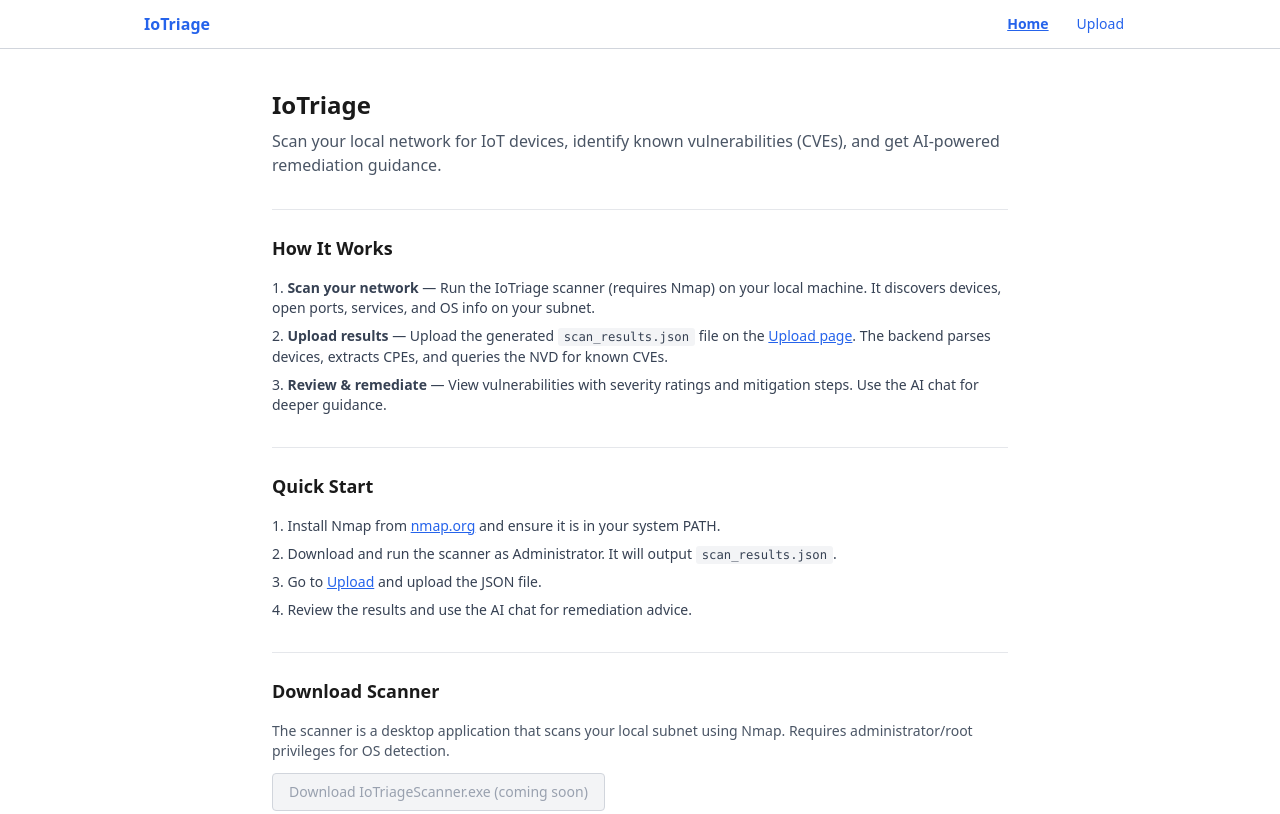
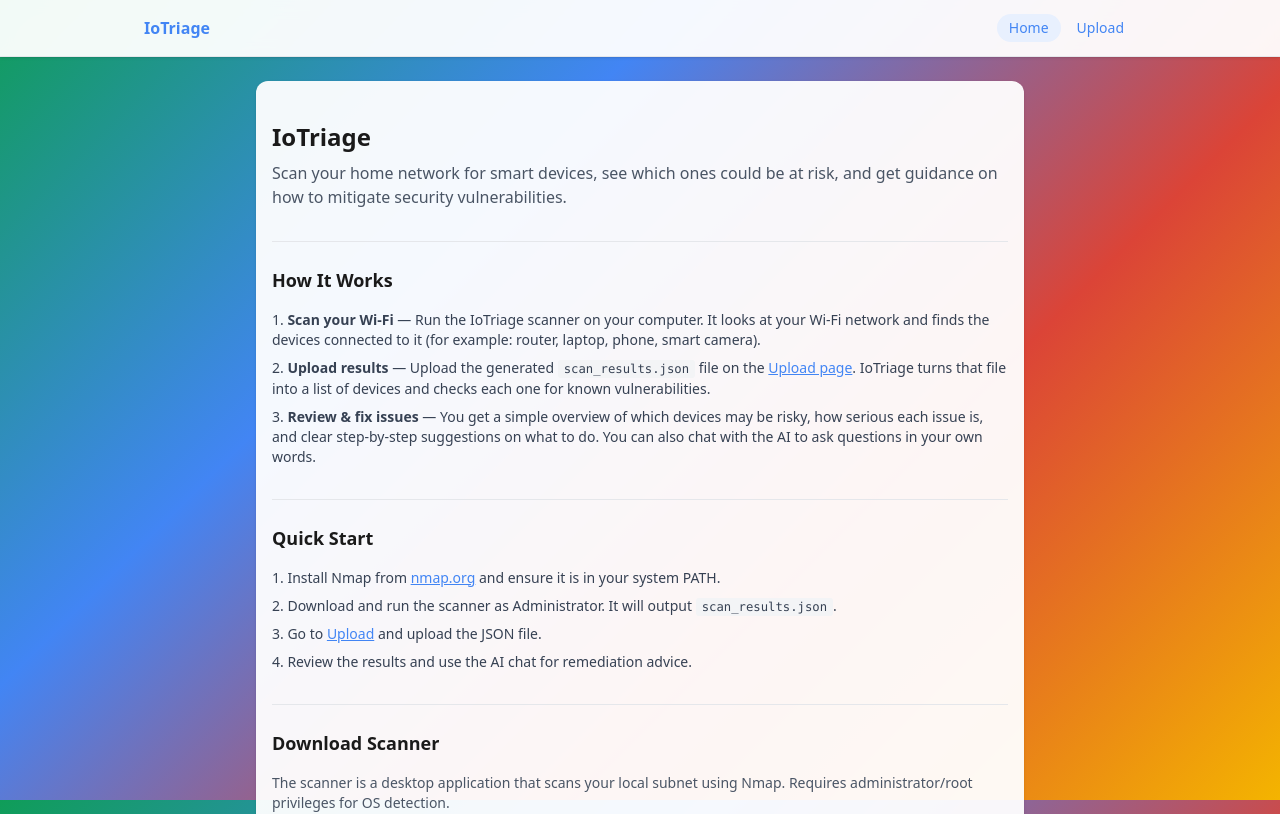
Before and after one commit to kagrawal6/Iotriage-Google-capstone, a React (Vite) app in the folder frontend/: page / in a window 1280 px wide. Shown: the top 814 px of the page. Built offline with nearby package versions, Linux system fonts and the light colour scheme.

Commit message:
Made instructions and steps more user-friendly, changed background theme

```diff
--- a/frontend/src/components/ChatWindow.jsx
+++ b/frontend/src/components/ChatWindow.jsx
@@ -40,7 +40,7 @@
   return (
     <div className="flex flex-col h-full">
       {/* Messages */}
-      <div className="flex-1 overflow-y-auto p-4 space-y-3">
+      <div className="flex-1 overflow-y-auto p-4 space-y-3 bg-white/80">
         {chatHistory.length === 0 && (
           <div className="text-center text-gray-400 py-10 text-sm">
             <p className="mb-1">Ask about your scan results.</p>
@@ -58,10 +58,10 @@
             }`}
           >
             <div
-              className={`max-w-[75%] rounded px-3 py-2 text-sm ${
+              className={`max-w-[75%] rounded-2xl px-3 py-2 text-sm ${
                 msg.role === "user"
-                  ? "bg-gray-100 text-black"
-                  : "border border-gray-200 text-gray-700"
+                  ? "bg-[#4285f4] text-white"
+                  : "border border-gray-200 bg-white text-gray-700"
               }`}
             >
               {msg.content}
@@ -81,7 +81,7 @@
       {/* Input */}
       <form
         onSubmit={handleSend}
-        className="border-t border-gray-200 p-3 flex gap-2"
+        className="border-t border-gray-200 p-3 flex gap-2 bg-white/95"
       >
         <input
           type="text"
@@ -93,12 +93,12 @@
               : "Upload a scan first"
           }
           disabled={!scanResults || isSending}
-          className="flex-1 border border-gray-300 rounded px-3 py-2 text-sm focus:outline-none focus:border-black disabled:opacity-50"
+          className="flex-1 border border-gray-300 rounded-full px-3 py-2 text-sm focus:outline-none focus:border-[#4285f4] disabled:opacity-50"
         />
         <button
           type="submit"
           disabled={!scanResults || !input.trim() || isSending}
-          className="border border-gray-400 hover:border-black disabled:opacity-40 disabled:cursor-not-allowed text-black px-4 py-2 rounded text-sm"
+          className="bg-[#4285f4] hover:bg-[#3367d6] disabled:opacity-40 disabled:cursor-not-allowed text-white px-4 py-2 rounded-full text-sm"
         >
           Send
         </button>
--- a/frontend/src/components/Navbar.jsx
+++ b/frontend/src/components/Navbar.jsx
@@ -5,17 +5,20 @@
   const { scanResults } = useScan();
 
   const linkClass = ({ isActive }) =>
-    `px-3 py-1 text-sm ${
+    `px-3 py-1 text-sm rounded-full ${
       isActive
-        ? "font-bold underline"
-        : "text-gray-600 hover:text-black hover:underline"
+        ? "font-medium text-[#1a73e8] bg-[#e8f0fe]"
+        : "text-gray-700 hover:text-[#1a73e8] hover:bg-[#e8f0fe]"
     }`;
 
   return (
-    <nav className="border-b border-gray-300 bg-white sticky top-0 z-50">
+    <nav className="border-b border-gray-200 bg-white/95 backdrop-blur sticky top-0 z-50 shadow-sm">
       <div className="max-w-5xl mx-auto px-4">
-        <div className="flex items-center justify-between h-12">
-          <NavLink to="/" className="text-base font-bold text-black">
+        <div className="flex items-center justify-between h-14">
+          <NavLink
+            to="/"
+            className="text-base font-bold text-[#202124]"
+          >
             IoTriage
           </NavLink>
 
--- a/frontend/src/components/VulnerabilityCard.jsx
+++ b/frontend/src/components/VulnerabilityCard.jsx
@@ -10,8 +10,23 @@
 
   const score = vulnerability.cvss?.score ?? null;
 
+  const severityClass = (() => {
+    switch (severity) {
+      case "CRITICAL":
+        return "bg-[#db4437] text-white"; // red
+      case "HIGH":
+        return "bg-[#ea4335] text-white"; // red tone
+      case "MEDIUM":
+        return "bg-[#f4b400] text-black"; // yellow
+      case "LOW":
+        return "bg-[#0f9d58] text-white"; // green
+      default:
+        return "bg-gray-100 text-gray-700";
+    }
+  })();
+
   return (
-    <div className="border border-gray-200 rounded p-4 text-sm">
+    <div className="border border-gray-200 rounded-lg p-4 text-sm bg-white/95">
       {/* Header */}
       <div className="flex items-start justify-between mb-2">
         <div>
@@ -26,7 +41,9 @@
           {score !== null && (
             <span className="text-xs font-mono">CVSS {score}</span>
           )}
-          <span className="text-xs font-bold border border-gray-300 px-2 py-0.5 rounded">
+          <span
+            className={`text-xs font-semibold px-2 py-0.5 rounded-full ${severityClass}`}
+          >
             {severity}
           </span>
         </div>
--- a/frontend/src/index.css
+++ b/frontend/src/index.css
@@ -3,13 +3,21 @@
 body {
   margin: 0;
   font-family: system-ui, -apple-system, sans-serif;
-  background-color: #ffffff;
+  /* Google-inspired multi-color background */
+  background: linear-gradient(
+    135deg,
+    #0f9d58 0%,
+    #4285f4 33%,
+    #db4437 66%,
+    #f4b400 100%
+  );
+  background-attachment: fixed;
   color: #1a1a1a;
   min-height: 100vh;
 }
 
 a {
-  color: #2563eb;
+  color: #4285f4;
 }
 
 code {
--- a/frontend/src/pages/ChatPage.jsx
+++ b/frontend/src/pages/ChatPage.jsx
@@ -17,8 +17,8 @@
 
   return (
     <div
-      className="max-w-3xl mx-auto px-4 py-6 flex flex-col"
-      style={{ height: "calc(100vh - 3rem)" }}
+      className="max-w-3xl mx-auto px-4 py-6 flex flex-col bg-white/95 rounded-xl shadow-sm mt-6"
+      style={{ height: "calc(100vh - 4rem)" }}
     >
       {/* Header */}
       <div className="flex items-center justify-between mb-3">
--- a/frontend/src/pages/HomePage.jsx
+++ b/frontend/src/pages/HomePage.jsx
@@ -5,11 +5,11 @@
  */
 export default function HomePage() {
   return (
-    <div className="max-w-3xl mx-auto px-4 py-10">
+    <div className="max-w-3xl mx-auto px-4 py-10 bg-white/95 rounded-xl shadow-sm mt-6">
       <h1 className="text-2xl font-bold mb-2">IoTriage</h1>
       <p className="text-gray-600 mb-8">
-        Scan your local network for IoT devices, identify known vulnerabilities
-        (CVEs), and get AI-powered remediation guidance.
+        Scan your home network for smart devices, see which ones could be at
+        risk, and get guidance on how to mitigate security vulnerabilities.
       </p>
 
       <hr className="my-6 border-gray-200" />
@@ -18,9 +18,9 @@
       <h2 className="text-lg font-bold mb-4">How It Works</h2>
       <ol className="list-decimal list-inside space-y-2 text-sm text-gray-700 mb-8">
         <li>
-          <strong>Scan your network</strong> — Run the IoTriage scanner (requires
-          Nmap) on your local machine. It discovers devices, open ports,
-          services, and OS info on your subnet.
+          <strong>Scan your Wi‑Fi</strong> — Run the IoTriage scanner on your
+          computer. It looks at your Wi‑Fi network and finds the devices
+          connected to it (for example: router, laptop, phone, smart camera).
         </li>
         <li>
           <strong>Upload results</strong> — Upload the generated{" "}
@@ -28,13 +28,14 @@
           <Link to="/upload" className="underline">
             Upload page
           </Link>
-          . The backend parses devices, extracts CPEs, and queries the NVD for
-          known CVEs.
+          . IoTriage turns that file into a list of devices and checks each one
+          for known vulnerabilities.
         </li>
         <li>
-          <strong>Review &amp; remediate</strong> — View vulnerabilities with
-          severity ratings and mitigation steps. Use the AI chat for deeper
-          guidance.
+          <strong>Review &amp; fix issues</strong> — You get a simple overview
+          of which devices may be risky, how serious each issue is, and clear
+          step‑by‑step suggestions on what to do. You can also chat with the AI
+          to ask questions in your own words.
         </li>
       </ol>
 
@@ -107,7 +108,7 @@
       <div className="text-center">
         <Link
           to="/upload"
-          className="inline-block border border-gray-400 hover:border-black text-black px-6 py-2 rounded text-sm font-medium"
+          className="inline-block bg-[#174ea6] hover:bg-[#185abc] text-white px-7 py-2.5 rounded-full text-base font-bold shadow-md"
         >
           Go to Upload
         </Link>
--- a/frontend/src/pages/ResultsPage.jsx
+++ b/frontend/src/pages/ResultsPage.jsx
@@ -32,7 +32,7 @@
     }`;
 
   return (
-    <div className="max-w-4xl mx-auto px-4 py-8">
+    <div className="max-w-4xl mx-auto px-4 py-8 bg-white/95 rounded-xl shadow-sm mt-6">
       {/* Header */}
       <div className="flex items-start justify-between mb-6">
         <div>
@@ -59,15 +59,15 @@
         </div>
         <div className="border border-gray-200 rounded p-3">
           <p className="text-2xl font-bold">{vulnerabilities.length}</p>
-          <p className="text-xs text-gray-500">Total CVEs</p>
+          <p className="text-xs text-gray-500">Total vulnerabilities</p>
         </div>
-        <div className="border border-gray-200 rounded p-3">
-          <p className="text-2xl font-bold">{criticalCount}</p>
-          <p className="text-xs text-gray-500">Critical</p>
+        <div className="border border-gray-200 rounded p-3 bg-[#fce8e6]">
+          <p className="text-2xl font-bold text-[#db4437]">{criticalCount}</p>
+          <p className="text-xs text-[#b31412]">Critical</p>
         </div>
-        <div className="border border-gray-200 rounded p-3">
-          <p className="text-2xl font-bold">{highCount}</p>
-          <p className="text-xs text-gray-500">High</p>
+        <div className="border border-gray-200 rounded p-3 bg-[#fef7e0]">
+          <p className="text-2xl font-bold text-[#ea4335]">{highCount}</p>
+          <p className="text-xs text-[#b06000]">High</p>
         </div>
       </div>
 
--- a/frontend/src/pages/UploadPage.jsx
+++ b/frontend/src/pages/UploadPage.jsx
@@ -36,12 +36,13 @@
   };
 
   return (
-    <div className="max-w-2xl mx-auto px-4 py-10">
+    <div className="max-w-2xl mx-auto px-4 py-10 bg-white/95 rounded-xl shadow-sm mt-6">
       <h1 className="text-xl font-bold mb-1">Upload Scan Results</h1>
       <p className="text-sm text-gray-500 mb-6">
         Upload the <code>scan_results.json</code> file generated by the IoTriage
-        scanner. The backend will parse devices, look up CVEs, and generate
-        mitigations.
+        scanner. We&apos;ll turn it into an easy‑to‑read list of devices,
+        highlight any vulnerabilities we find, and suggest concrete actions you
+        can take to improve your network&apos;s security.
       </p>
 
       <FileUploader onFileLoaded={handleFileLoaded} isLoading={isLoading} />
@@ -76,7 +77,7 @@
         <button
           onClick={handleSubmit}
           disabled={!parsedData || isLoading}
-          className="border border-gray-400 hover:border-black disabled:opacity-40 disabled:cursor-not-allowed text-black px-6 py-2 rounded text-sm font-medium"
+          className="bg-[#4285f4] hover:bg-[#3367d6] disabled:opacity-40 disabled:cursor-not-allowed text-white px-6 py-2 rounded-full text-sm font-medium"
         >
           {isLoading ? "Analyzing..." : "Analyze Scan"}
         </button>
```
